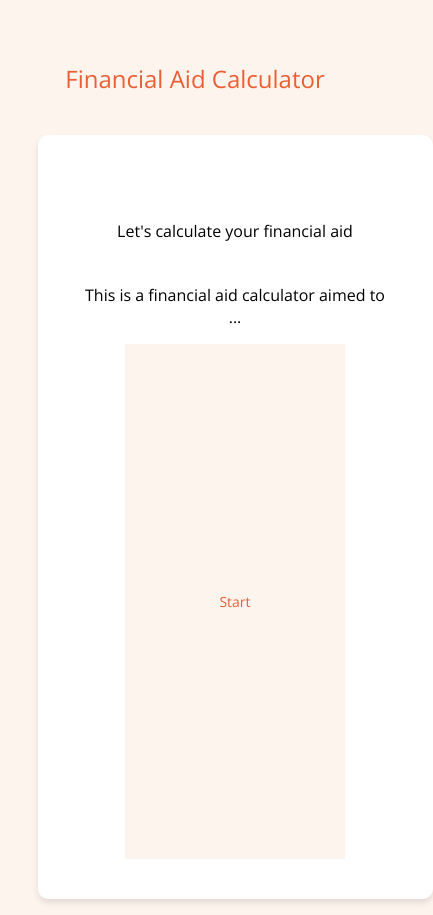
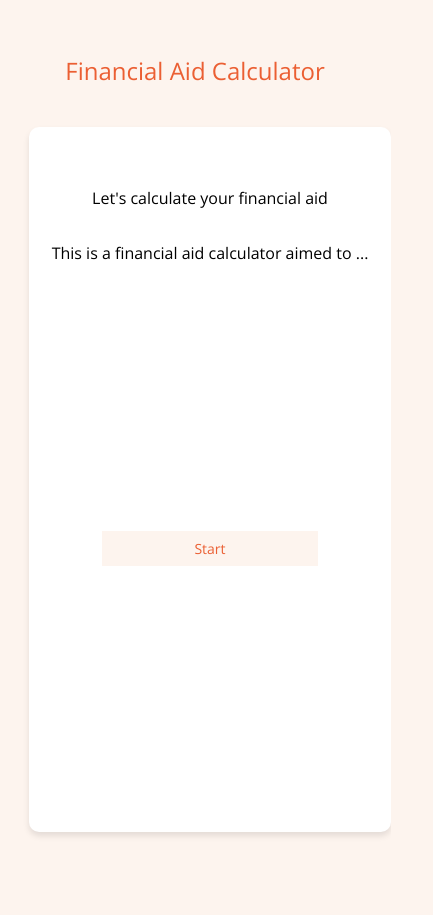
Before and after one commit to nmthzsofi/financial-aid-simulator, a plain HTML site: page index.html in a window 390 px wide. Shown: the whole page, 433 px wide, since content can reach past the window. After the commit the page ends 884 px from the top, so only its background shows below. Drawn offline with nearby package versions, Linux system fonts and the light colour scheme.

Commit message:
Update style.css

```diff
--- a/style.css
+++ b/style.css
@@ -249,24 +249,26 @@ select {
 /* Media Queries */
 
 /* For Tablets and Smaller Screens */
+/* For Tablets and Smaller Screens */
 @media (max-width: 910px) {
     .page {
-        height:90%;
+        min-height: 80vh; /* Prevent content squishing */
+        padding: 20px; /* Add spacing */
     }
 
     .page-container {
         width: 80vw;
-        height: 90vh;
+        min-height: 85vh;
     }
 
     .options-div {
         width: 90%;
-        height:auto;
+        height: auto;
     }
 
     .option-label {
-        width: 40%;
-        font-size: 16px;
+        width: 45%; /* Slightly smaller buttons */
+        font-size: 14px;
         padding: 10px 15px;
     }
 
@@ -281,55 +283,48 @@ select {
     }
 
     #timer {
-        display: none;
-    }
-
-    .form-select {
-        width:90vw;
+        display: none; /* Hide timer for smaller screens */
     }
 }
 
 /* For Mobile Devices */
 @media (max-width: 480px) {
     .page {
-        height:90%;
+        min-height: 75vh; /* Ensure enough space */
+        padding: 15px; /* Maintain spacing */
     }
 
     .page-container {
-        width: 90%;
-        height: 90vh;
+        width: 95%; /* Make it more responsive */
+        min-height: 80vh;
     }
 
     .options-div {
         width: 100%;
-        height:90%;
         gap: 10px;
     }
 
     .option-label {
-        width: 90%;
+        width: 90%; /* Full width for buttons */
         font-size: 14px;
-        padding: 10px;
+        padding: 8px;
     }
 
     h1 {
         font-size: 1.5rem;
-        margin-top: 5vh;
+        margin-top: 4vh; /* Ensure spacing */
+    }
+
+    .header {
+        font-size: 16px;
+        margin-bottom: 2vh;
     }
 
     #timer {
         display: none;
     }
 
-    .header {
-        font-size: 16px;
-    }
-
-    .form-select {
-        width:90vw;
-    }
-
-    #income {
-        font-size: 0.5rem;
+    .form-select, #income {
+        width: 95%;
     }
 }
```
